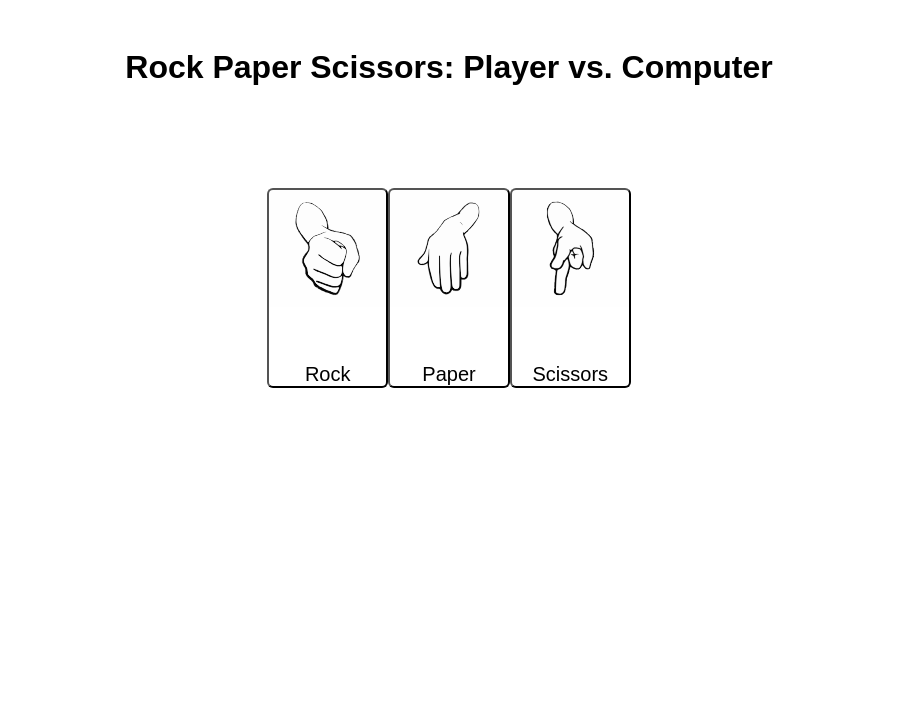
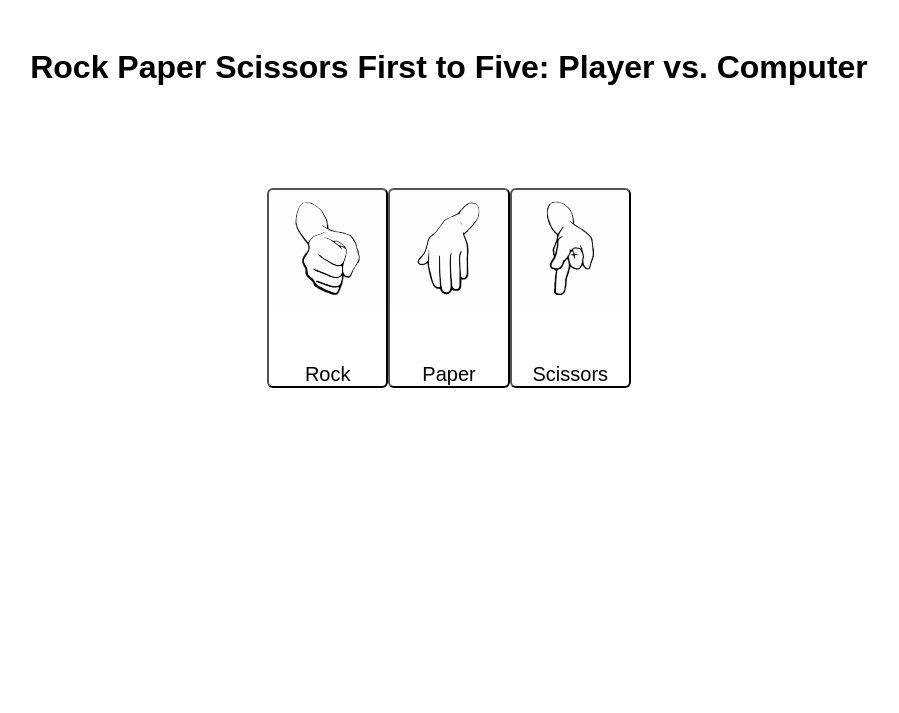
Before and after one commit to gurpsehm/rock-paper-scissors, a plain HTML site: page index.html in a window 1280 px wide. Shown: the top 713 px of the page, without its empty margins (191-1090 px from the left). Drawn offline with Linux system fonts and the light colour scheme.

Commit message:
used header to clarify score system

```diff
--- a/index.html
+++ b/index.html
@@ -10,7 +10,7 @@
 
   <body>
     <div id="header">
-      <h1>Rock Paper Scissors: Player vs. Computer</h1>
+      <h1>Rock Paper Scissors First to Five: Player vs. Computer</h1>
     </div>
 
     <div id="scoreResults">
```
